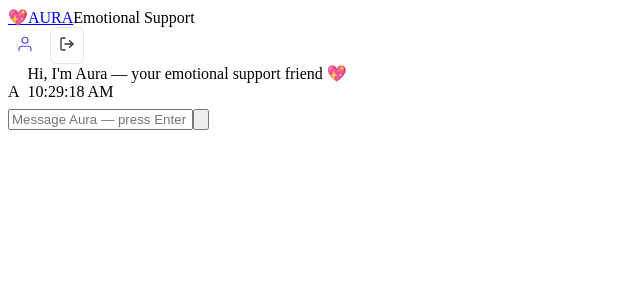
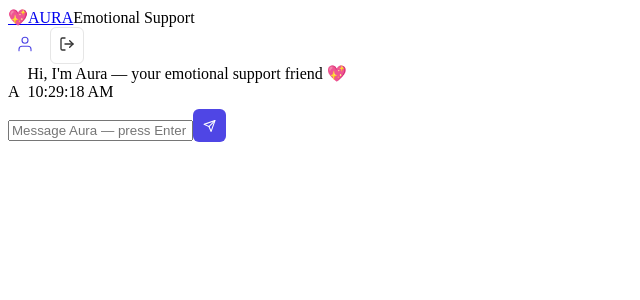
Before and after one commit to sandanaraj/AURA-, a React (Vite) app: page / in a window 1280 px wide. Shown: the top 300 px of the page, without its empty margins (0-640 px from the left). Built offline with nearby package versions, Linux system fonts and the light colour scheme; no server answers; sample sign-in values are in the browser's storage; the HTML template or start-up script is replaced by a standard one.

Commit message:
Refactor IconButton dimensions and replace button with IconButton component in Chat and Login pages

```diff
--- a/src/components/IconButton.jsx
+++ b/src/components/IconButton.jsx
@@ -7,8 +7,8 @@ export default function IconButton({onClick, title, color = '#333', size = 18, c
 		display: 'inline-flex',
 		alignItems: 'center',
 		justifyContent: 'center',
-		width: size + 10,
-		height: size + 10,
+		width: size + 15,
+		height: size + 15,
 		padding: 6,
 		borderRadius: 6,
 		border: 'none',
--- a/src/pages/Chat.jsx
+++ b/src/pages/Chat.jsx
@@ -1,5 +1,6 @@
 import React, { useState, useRef, useEffect } from 'react';
 import axios from 'axios';
+import IconButton from '../components/IconButton';
 
 const API_BASE = 'https://nm2599bc-5000.inc1.devtunnels.ms';
 
@@ -121,11 +122,26 @@ export default function Chat({ token }) {
             onKeyDown={onKey}
             placeholder="Message Aura — press Enter to send, Shift+Enter for newline"
           />
-          <button onClick={send} disabled={loading} className={`icon-btn primary ${loading ? 'btn-loading' : ''}`} title="Send message" aria-label="Send message">
-            {loading ? (<><span className="spinner"/></>) : (
-              <svg viewBox="0 0 24 24" fill="none" xmlns="http://www.w3.org/2000/svg"><path d="M22 2L11 13" stroke="currentColor" strokeWidth="2" strokeLinecap="round" strokeLinejoin="round"/><path d="M22 2L15 22L11 13L2 9L22 2Z" stroke="currentColor" strokeWidth="2" strokeLinecap="round" strokeLinejoin="round"/></svg>
+          <IconButton
+            onClick={send}
+            disabled={loading}
+            title="Send message"
+            color="#4f46e5"
+            style={{
+              background: loading ? '#f3f4f6' : '#4f46e5',
+              padding: '10px',
+              transition: 'all 0.2s'
+            }}
+          >
+            {loading ? (
+              <span className="spinner" style={{borderColor: 'rgba(79,70,229,0.3)', borderTopColor: '#4f46e5'}}/>
+            ) : (
+              <svg viewBox="0 0 24 24" fill="none" xmlns="http://www.w3.org/2000/svg">
+                <path d="M22 2L11 13" stroke="white" strokeWidth="2" strokeLinecap="round" strokeLinejoin="round"/>
+                <path d="M22 2L15 22L11 13L2 9L22 2Z" stroke="white" strokeWidth="2" strokeLinecap="round" strokeLinejoin="round"/>
+              </svg>
             )}
-          </button>
+          </IconButton>
         </div>
       </div>
     </div>
--- a/src/pages/Login.jsx
+++ b/src/pages/Login.jsx
@@ -1,6 +1,7 @@
 import React, { useState } from 'react';
 import { useNavigate } from 'react-router-dom';
 import axios from 'axios';
+import IconButton from '../components/IconButton';
 
 const API_BASE = 'https://nm2599bc-5000.inc1.devtunnels.ms';
 
@@ -9,6 +10,7 @@ export default function Login({ onLogin }) {
   const [password, setPassword] = useState('');
   const [mode, setMode] = useState('login');
   const [error, setError] = useState(null);
+  const [loading, setLoading] = useState(false);
   const navigate = useNavigate();
 
   const submit = async () => {
```
Also changed, not shown: src/pages/Profile.jsx (line endings or trailing spaces), src/styles.css (line endings or trailing spaces).
